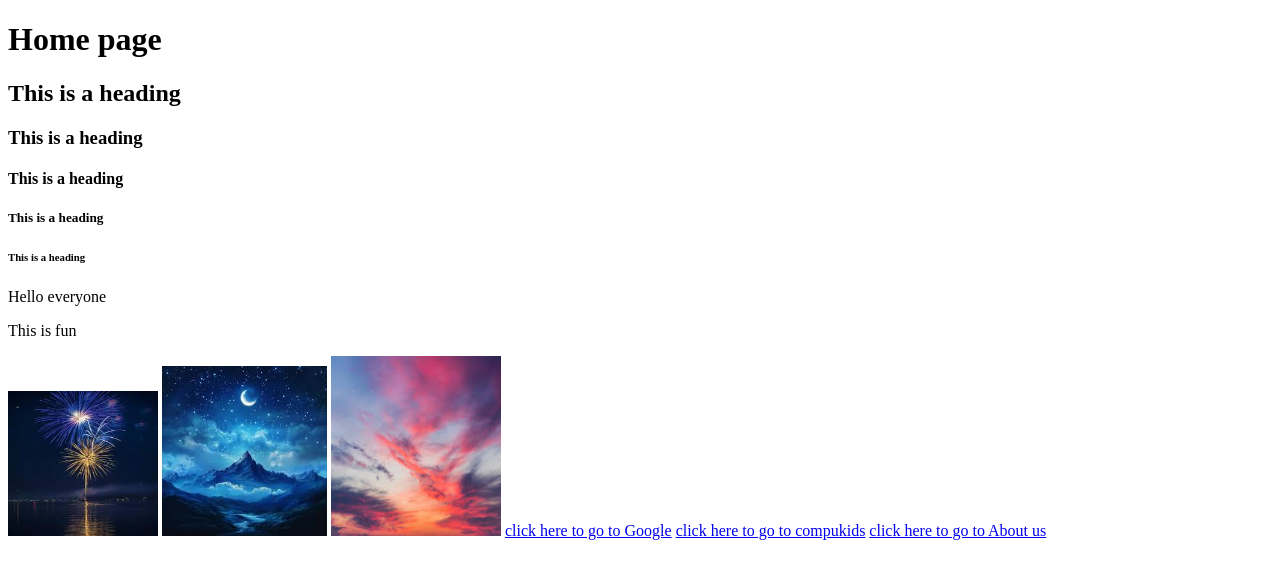
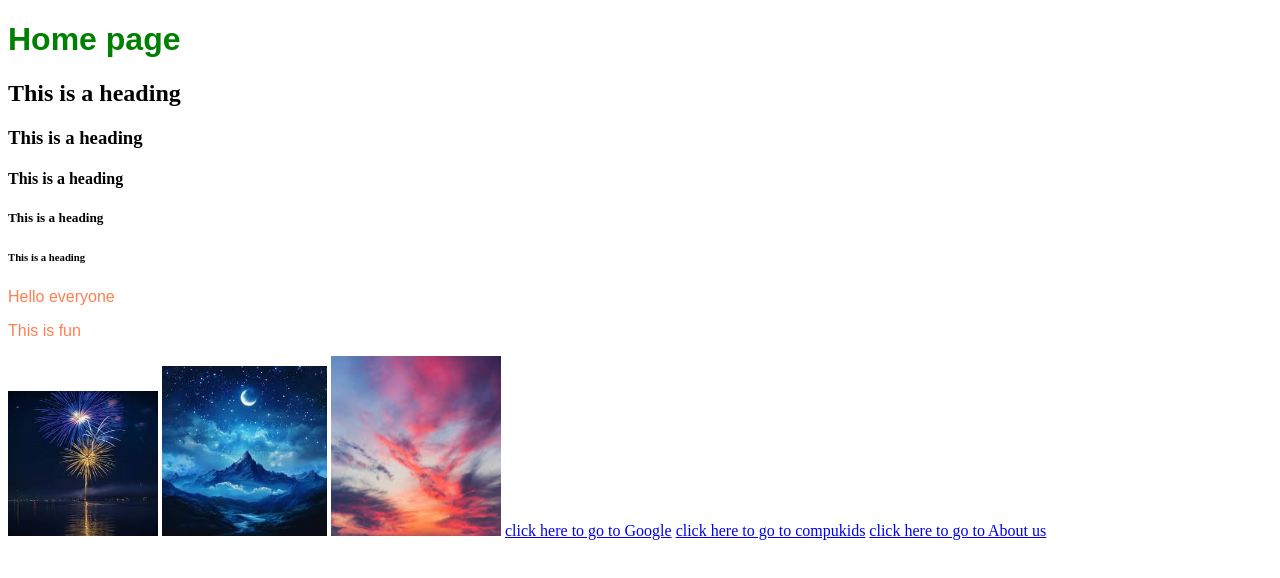
Before and after one commit to louissarg/websites, a plain HTML site: page webs/index.html in a window 1280 px wide. Drawn offline with Linux system fonts and the light colour scheme.

Commit message:
I've just learned how to use #CSS in the #Apptrepreneur course @ITvarsity

```diff
--- a/webs/index.html
+++ b/webs/index.html
@@ -3,6 +3,7 @@
   <head>
     <meta charset="UTF-8" />
     <meta name="viewport" content="width=device-width, initial-scale=1.0" />
+    <link rel="stylesheet" href="style.css" />
     <title>Document</title>
   </head>
   <body>
--- /dev/null
+++ b/webs/style.css
@@ -0,0 +1,9 @@
+h1 {
+  color: green;
+  font-family: sans-serif;
+}
+
+p {
+  color: coral;
+  font-family: fantasy;
+}
```
